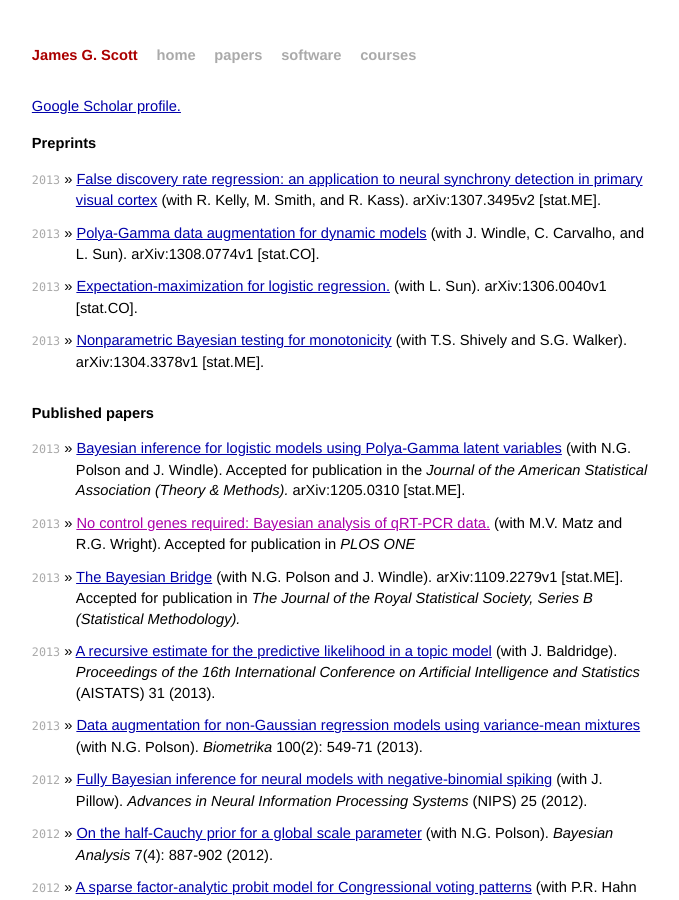
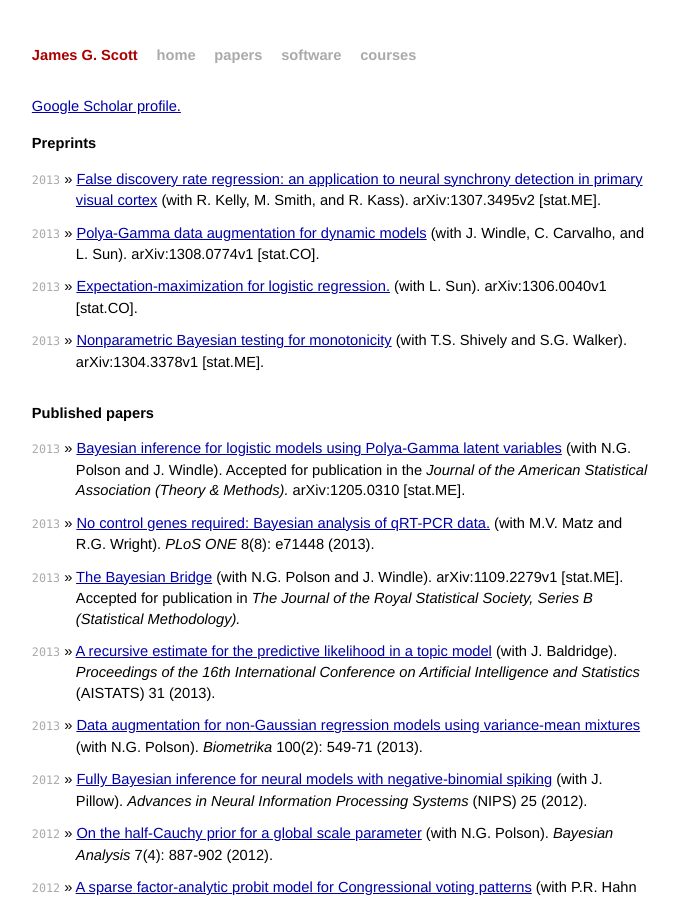
Before and after one commit to ravgotrasahil/ravgotrasahil-github.io, a Jekyll site: the page built from papers.html, in a window 1280 px wide and 900 px high. Shown: the whole window, without its empty margins (300-979 px from the left). Built offline with Jekyll 4.4.1, drawn with Linux system fonts in a browser that asks for light colours; Markdown is read by kramdown in place of the engine named in the settings.

Commit message:
added link to PLOS ONE paper

```diff
--- a/papers.html
+++ b/papers.html
@@ -58,11 +58,11 @@ http://arxiv.org/abs/1306.0040
                                   arXiv:1205.0310 [stat.ME].
     </li>
 
-    <li><span>2013</span> &raquo; <a href="" target="_blank">
+    <li><span>2013</span> &raquo; <a href="http://www.plosone.org/article/info%3Adoi%2F10.1371%2Fjournal.pone.0071448" target="_blank">
                                  No control genes required: Bayesian
   analysis of qRT-PCR data.</a> (with M.V. Matz and
-                                 R.G. Wright). Accepted for
-                                 publication in <i>PLOS ONE</i>
+                                 R.G. Wright). <i>PLoS ONE</i> 8(8):
+                                 e71448 (2013).
     </li>
 
 
```
